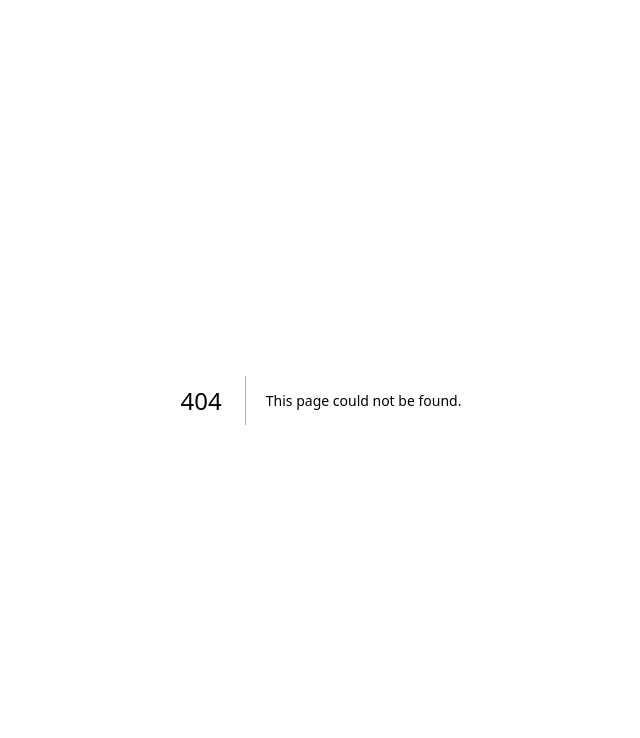
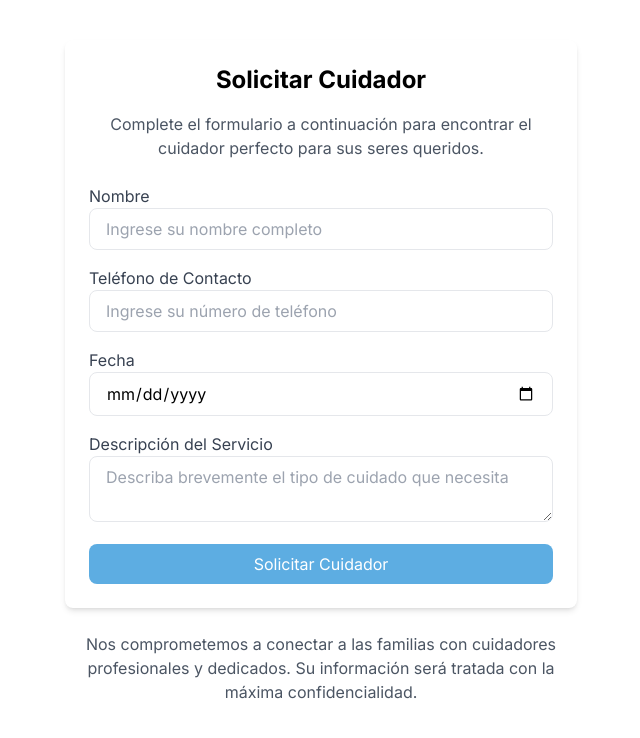
Before and after one commit to wildchamo/cuidame.co, a Next.js app: page /solicitar-cuidador in a window 1280 px wide. Before the commit this address had no page. Shown: the top 738 px of the page, without its empty margins (319-959 px from the left). Built offline with nearby package versions, Linux system fonts and the light colour scheme.

Commit message:
solicitar cuidador form ready

```diff
--- a/app/globals.css
+++ b/app/globals.css
@@ -16,16 +16,6 @@
   }
 }
 
-body {
-  color: rgb(var(--foreground-rgb));
-  background: linear-gradient(
-      to bottom,
-      transparent,
-      rgb(var(--background-end-rgb))
-    )
-    rgb(var(--background-start-rgb));
-}
-
 @layer utilities {
   .text-balance {
     text-wrap: balance;
--- a/app/page.js
+++ b/app/page.js
@@ -3,59 +3,60 @@ import Link from "next/link";
 
 export default function Home() {
   return (
-<main className="p-6 bg-gray-100">      <div class="relative" id="home">
+    <main className="p-6 bg-gray-100">
+      <div className="relative" id="home">
         <div
           aria-hidden="true"
-          class="absolute inset-0 grid grid-cols-2 -space-x-52 opacity-40 "
+          className="absolute inset-0 grid grid-cols-2 -space-x-52 opacity-40 "
         >
-          <div class="blur-[106px] h-56 bg-gradient-to-br from-primary to-purple-400"></div>
-          <div class="blur-[106px] h-32 bg-gradient-to-r from-cyan-400 to-sky-300"></div>
+          <div className="blur-[106px] h-56 bg-gradient-to-br from-primary to-purple-400"></div>
+          <div className="blur-[106px] h-32 bg-gradient-to-r from-cyan-400 to-sky-300"></div>
         </div>
-        <div class="relative pt-36 ml-auto">
-          <div class="lg:w-2/3 text-center mx-auto">
-            <h1 class="text-gray-900  font-bold text-3xl md:text-5xl xl:text-6xl">
+        <div className="relative pt-36 ml-auto">
+          <div className="lg:w-2/3 text-center mx-auto">
+            <h1 className="text-gray-900  font-bold text-3xl md:text-5xl xl:text-6xl">
               Tu Solución de Confianza para el Cuidado de los que más
-              <span class="text-primary "> amas.</span>
+              <span className="text-primary "> amas.</span>
             </h1>
-            <p class="mt-8 text-gray-700">
+            <p className="mt-8 text-gray-700">
               En Cuidame, conectamos a familias con cuidadores profesionales y
               dedicados que proporcionan atención personalizada y de calidad
               para tus seres queridos. Ya sea para adultos mayores, niños o
               personas con necesidades especiales, estamos aquí para ayudarte a
               encontrar el cuidado perfecto.
             </p>
-            <div class="mt-16 flex flex-wrap justify-center gap-y-4 gap-x-6">
+            <div className="mt-16 flex flex-wrap justify-center gap-y-4 gap-x-6">
               <Link
-                href="#"
-                class="relative flex h-11 w-full items-center justify-center px-6 before:absolute before:inset-0 before:rounded-full before:bg-primary before:transition before:duration-300 hover:before:scale-105 active:duration-75 active:before:scale-95 sm:w-max"
+                href="/solicitar-cuidador"
+                className="relative flex h-11 w-full items-center justify-center px-6 before:absolute before:inset-0 before:rounded-full before:bg-primary before:transition before:duration-300 hover:before:scale-105 active:duration-75 active:before:scale-95 sm:w-max"
               >
-                <span class="relative text-base font-semibold text-white">
+                <span className="relative text-base font-semibold text-white">
                   Solicitar Cuidador
                 </span>
               </Link>
             </div>
-            <div class="hidden py-8 mt-16 border-y border-gray-100  sm:flex justify-between gap-10">
-              <div class="text-center">
-                <h6 class="text-lg font-semibold text-gray-700 ">
+            <div className="hidden py-8 mt-16 border-y border-gray-100  sm:flex justify-between gap-10">
+              <div className="text-center">
+                <h6 className="text-lg font-semibold text-gray-700 ">
                   El precio más bajo
                 </h6>
-                <p class="mt-2 text-gray-500 max-w-xs">
+                <p className="mt-2 text-gray-500 max-w-xs">
                   Tarifas competitivas para cuidado accesible y de calidad.
                 </p>
               </div>
-              <div class="text-center">
-                <h6 class="text-lg font-semibold text-gray-700 ">
+              <div className="text-center">
+                <h6 className="text-lg font-semibold text-gray-700 ">
                   El más rápido del mercado
                 </h6>
-                <p class="mt-2 text-gray-500">
+                <p className="mt-2 text-gray-500">
                   Conéctate con cuidadores en minutos, sin complicaciones.
                 </p>
               </div>
-              <div class="text-center">
-                <h6 class="text-lg font-semibold text-gray-700 ">
+              <div className="text-center">
+                <h6 className="text-lg font-semibold text-gray-700 ">
                   El más querido
                 </h6>
-                <p class="mt-2 text-gray-500">
+                <p className="mt-2 text-gray-500">
                   Nuestros clientes nos eligen por cuidadores dedicados y
                   profesionales.
                 </p>
@@ -64,30 +65,29 @@ export default function Home() {
           </div>
         </div>
       </div>
-
-      <div class="relative py-16">
+      <div className="relative py-16">
         <div
           aria-hidden="true"
-          class="absolute inset-0 h-max w-full m-auto grid grid-cols-2 -space-x-52 opacity-40"
+          className="absolute inset-0 h-max w-full m-auto grid grid-cols-2 -space-x-52 opacity-40"
         >
-          <div class="blur-[106px] h-56 bg-gradient-to-br from-primary to-purple-400 "></div>
-          <div class="blur-[106px] h-32 bg-gradient-to-r from-cyan-400 to-sky-300 "></div>
+          <div className="blur-[106px] h-56 bg-gradient-to-br from-primary to-purple-400 "></div>
+          <div className="blur-[106px] h-32 bg-gradient-to-r from-cyan-400 to-sky-300 "></div>
         </div>
-        <div class="relative">
-          <div class="mt-6 m-auto space-y-6 md:w-8/12 lg:w-7/12">
-            <h1 class="text-center text-4xl font-bold text-gray-800 md:text-5xl">
+        <div className="relative">
+          <div className="mt-6 m-auto space-y-6 md:w-8/12 lg:w-7/12">
+            <h1 className="text-center text-4xl font-bold text-gray-800 md:text-5xl">
               ¿Quieres ser cuidador?
             </h1>
-            <p class="text-center text-xl text-gray-600 ">
+            <p className="text-center text-xl text-gray-600 ">
               Únete a nuestra comunidad de cuidadores profesionales y encuentra
               oportunidades de trabajo flexibles y gratificantes.
             </p>
-            <div class="flex flex-wrap justify-center gap-6">
+            <div className="flex flex-wrap justify-center gap-6">
               <Link
-                href="#"
-                class="relative flex h-12 w-full items-center justify-center px-8 before:absolute before:inset-0 before:rounded-full before:bg-primary before:transition before:duration-300 hover:before:scale-105 active:duration-75 active:before:scale-95 sm:w-max"
+                href="/registro-cuidador"
+                className="relative flex h-12 w-full items-center justify-center px-8 before:absolute before:inset-0 before:rounded-full before:bg-primary before:transition before:duration-300 hover:before:scale-105 active:duration-75 active:before:scale-95 sm:w-max"
               >
-                <span class="relative text-base font-semibold text-white ">
+                <span className="relative text-base font-semibold text-white ">
                   Regístrate
                 </span>
               </Link>
--- /dev/null
+++ b/app/registro-cuidador/page.js
@@ -0,0 +1,3 @@
+export default function RegistroCuidador() {
+    return <>hola Carlos</>;
+  }
--- /dev/null
+++ b/app/solicitar-cuidador/page.jsx
@@ -0,0 +1,92 @@
+"use client";
+
+import { useForm, SubmitHandler } from "react-hook-form";
+import { useState } from "react";
+
+export default function SolicitarCuidador() {
+  const { register, handleSubmit, formState: { errors } } = useForm();
+  const [isLoading, setIsloading] = useState(false);
+
+  const onSubmit = async (data) => {
+    setIsloading(true);
+    console.log(data);
+    setIsloading(false);
+  };
+
+  return (
+    <>
+      <div className="max-w-lg mx-auto p-6 bg-white rounded-lg shadow-md mt-10">
+        <h1 className="text-2xl font-bold text-center mb-4">
+          Solicitar Cuidador
+        </h1>
+        <p className="text-center text-gray-600 mb-6">
+          Complete el formulario a continuación para encontrar el cuidador
+          perfecto para sus seres queridos.
+        </p>
+        <form onSubmit={handleSubmit(onSubmit)} className="space-y-4">
+          <div>
+            <label className="block text-gray-700">Nombre</label>
+            <input
+              {...register("name", { required: "El nombre es requerido" })}
+              type="text"
+              placeholder="Ingrese su nombre completo"
+              className="w-full px-4 py-2 border rounded-lg focus:outline-none focus:ring-2 focus:ring-primary"
+            />
+            {errors.name && <p className="text-red-500 text-sm mt-1 ml-1">{errors.name.message}</p>}
+          </div>
+
+          <div>
+            <label className="block text-gray-700">Teléfono de Contacto</label>
+            <input
+              {...register("telefono", { required: "El teléfono es requerido" })}
+              type="tel"
+              placeholder="Ingrese su número de teléfono"
+              className="w-full px-4 py-2 border rounded-lg focus:outline-none focus:ring-2 focus:ring-primary"
+            />
+            {errors.telefono && <p className="text-red-500 text-sm mt-1 ml-1">{errors.telefono.message}</p>}
+          </div>
+
+          <div>
+            <label className="block text-gray-700">Fecha</label>
+            <input
+              {...register("fecha", { required: "La fecha es requerida" })}
+              type="date"
+              className="w-full px-4 py-2 border rounded-lg focus:outline-none focus:ring-2 focus:ring-primary"
+            />
+            {errors.fecha && <p className="text-red-500 text-sm mt-1 ml-1">{errors.fecha.message}</p>}
+          </div>
+
+          <div>
+            <label className="block text-gray-700">
+              Descripción del Servicio
+            </label>
+            <textarea
+              {...register("descripcion", { required: "La descripción es requerida" })}
+              placeholder="Describa brevemente el tipo de cuidado que necesita"
+              className="w-full px-4 py-2 border rounded-lg focus:outline-none focus:ring-2 focus:ring-primary"
+            ></textarea>
+            {errors.descripcion && <p className="text-red-500 text-sm mt-1 ml-1">{errors.descripcion.message}</p>}
+          </div>
+
+          <button
+            type="submit"
+            disabled={isLoading}
+            className={`w-full py-2 px-4 rounded-lg text-white ${
+              isLoading ? "bg-gray-400" : "bg-primary hover:bg-primary-dark"
+            } focus:outline-none focus:ring-2 focus:ring-primary`}
+          >
+            {isLoading ? "Enviando..." : "Solicitar Cuidador"}
+          </button>
+        </form>
+      </div>
+
+      <div className="max-w-lg mx-auto mt-6 text-center text-gray-600">
+        <p>
+          Nos comprometemos a conectar a las familias con cuidadores
+          profesionales y dedicados. Su información será tratada con la máxima
+          confidencialidad.
+        </p>
+      </div>
+    </>
+  );
+}
--- a/package.json
+++ b/package.json
@@ -9,9 +9,11 @@
     "lint": "next lint"
   },
   "dependencies": {
+    "next": "14.2.5",
+    "nodemailer": "^6.9.14",
     "react": "^18",
     "react-dom": "^18",
-    "next": "14.2.5"
+    "react-hook-form": "^7.52.0"
   },
   "devDependencies": {
     "postcss": "^8",
```
Also changed, not shown: 1 other file (tests, documents, lock files or other folders).
